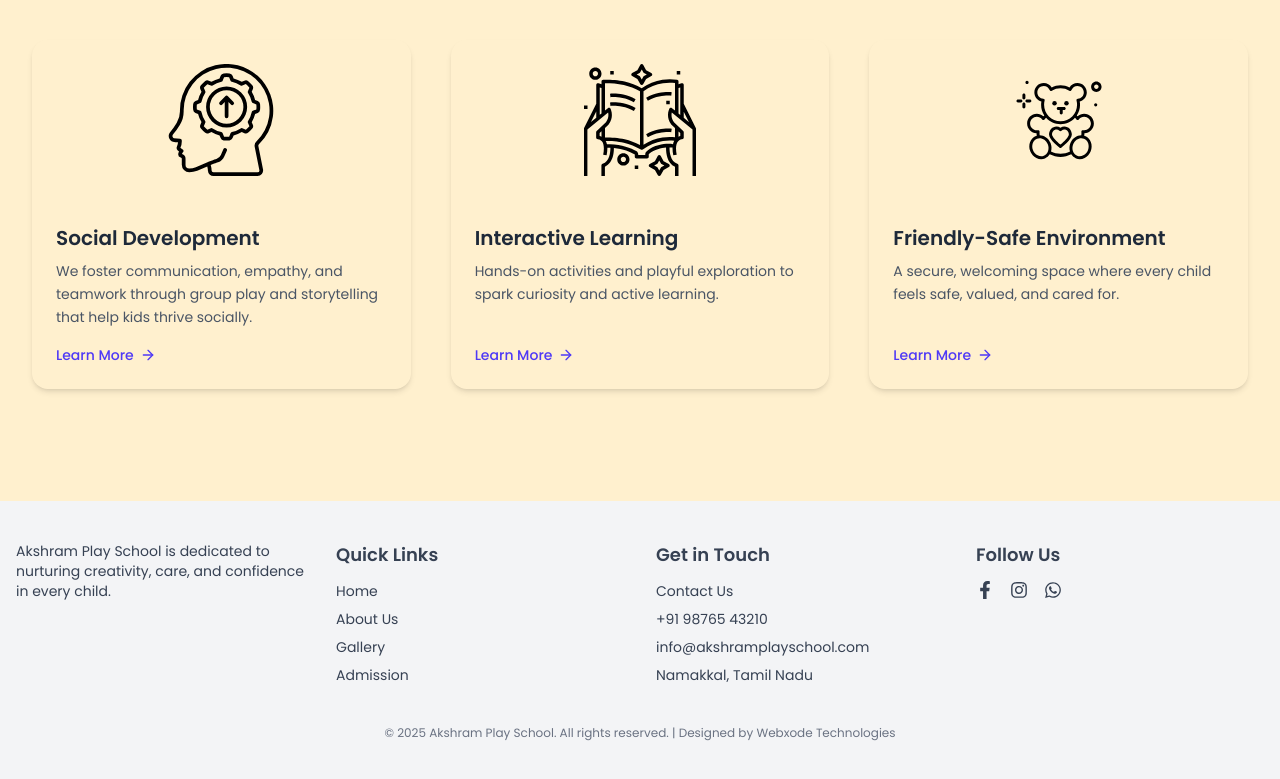
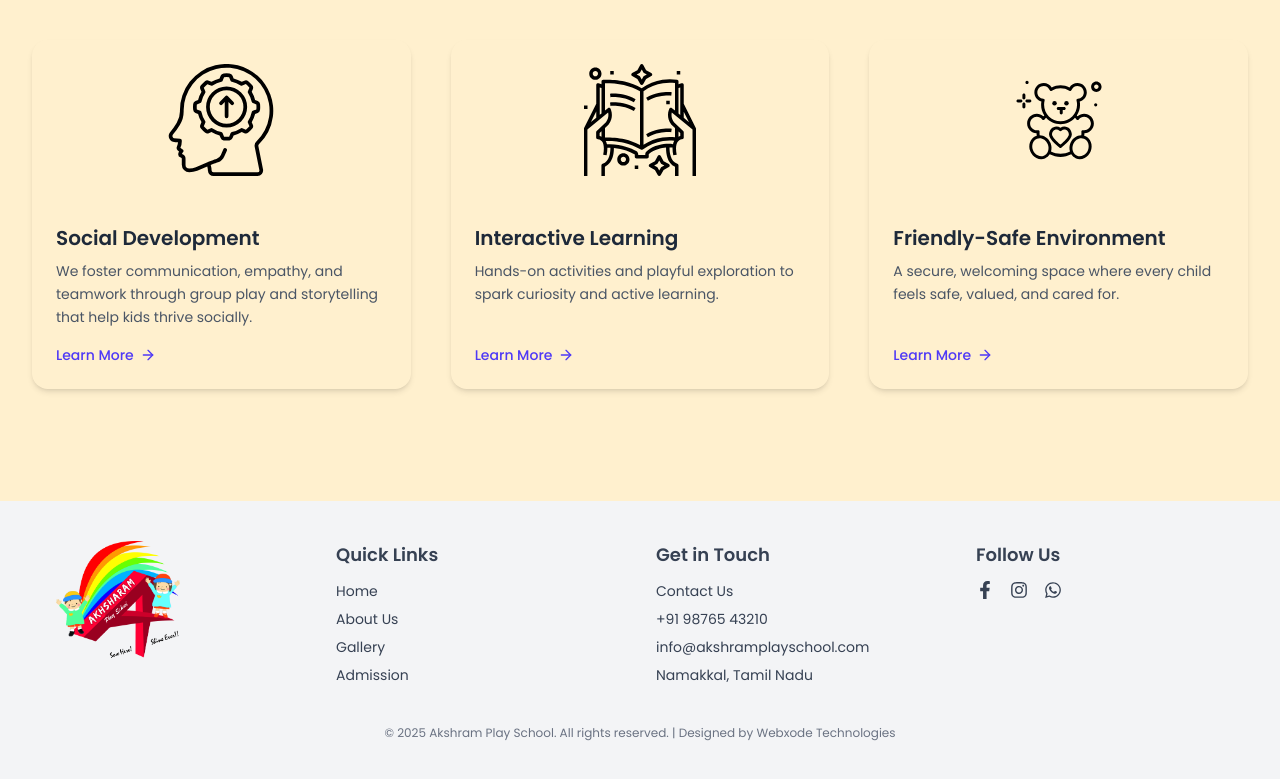
Before and after one commit to WebXodeTechnologies/akhsharam_playschool, a Next.js app in the folder akshram/: page / in a window 1280 px wide. Shown: the part 1309-2088 px from the top of the page. Built offline with nearby package versions, Linux system fonts and the light colour scheme.

Commit message:
Logo Created

```diff
--- a/akshram/app/components/footer.jsx
+++ b/akshram/app/components/footer.jsx
@@ -1,6 +1,8 @@
 import React from 'react'
 import Link from 'next/link'
 import { FaFacebookF, FaInstagram, FaWhatsapp } from 'react-icons/fa'
+import Logo from "@/public/assets/logo/logo.png";
+import Image from 'next/image'
 
 const Footer = () => {
   return (
@@ -9,7 +11,9 @@
 
         {/* Column 1: Logo */}
         <div>
-          <p className="text-sm">Akshram Play School is dedicated to nurturing creativity, care, and confidence in every child.</p>
+          <div className="flex items-center mb-4 ml-10">
+            <Image src={Logo} alt="Akshram Play School Logo" width={100} className=" mr-3 object-contain w-[50%] h-[50%]" />
+          </div>
         </div>
 
         {/* Column 2: Quick Links */}
```
